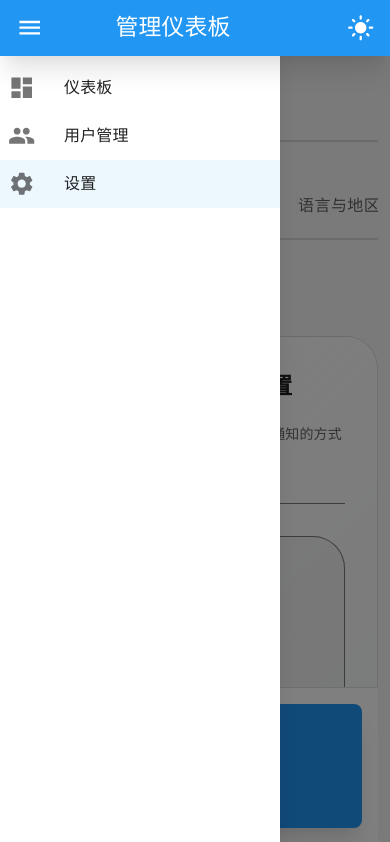
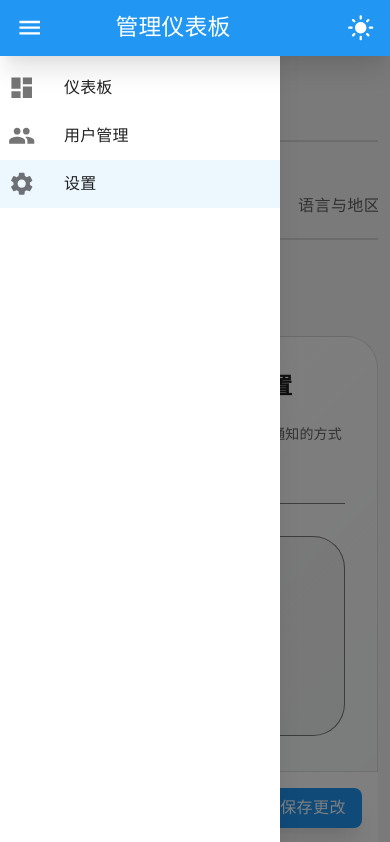
Before and after one commit to coderHDY/mui-ausome, a React (Vite) app: page /settings in a window 390 px wide. Shown: the top 842 px of the page. Built offline with nearby package versions, Linux system fonts and the light colour scheme.

Commit message:
feat: spacing

```diff
--- a/src/features/settings/pages/SettingsPage.tsx
+++ b/src/features/settings/pages/SettingsPage.tsx
@@ -302,7 +302,7 @@ export function SettingsPage() {
           startIcon={<SaveIcon />}
           onClick={handleSave}
           sx={{
-            px: spacing.xl,
+            px: spacing.xs,
             boxShadow: theme.shadows[4],
             "&:hover": {
               boxShadow: theme.shadows[8],
--- a/src/shared/layout/AppLayout.tsx
+++ b/src/shared/layout/AppLayout.tsx
@@ -151,6 +151,7 @@ export function AppLayout({
             py: 0, // 减少高度
             flexShrink: 0, // 防止头部区域被压缩
             minHeight: 40, // 减少最小高度
+            pr: sidebarCollapsed && !isMobile ? "0px" : theme.spacing(2) // spacing.xs (4) * 4px = 16px，使用 theme.spacing(1) = 4px
           }}
         >
           {isMobile ? (
@@ -163,6 +164,7 @@ export function AppLayout({
                   backgroundColor: alpha(theme.palette.action.hover, 0.5),
                   color: theme.palette.text.primary,
                 },
+                mr: spacing.md,
                 transition: theme.transitions.create(
                   ["background-color", "color"],
                   {
```
